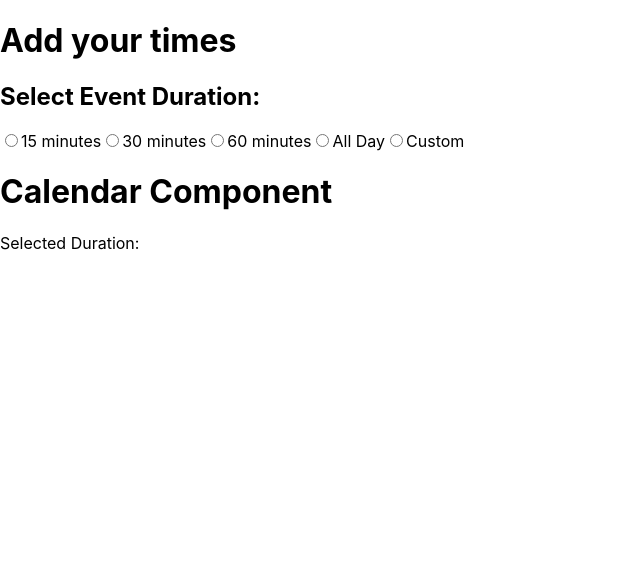
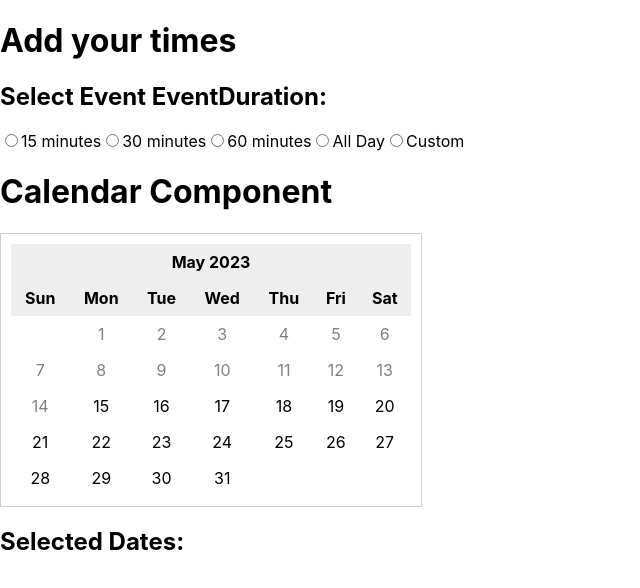
Before and after one commit to AYanchev01/Vote-for-meeting, a React (Create React App) app in the folder client/: page / in a window 1280 px wide. Shown: the top 588 px of the page, without its empty margins (0-640 px from the left). Built offline with nearby package versions, Linux system fonts and the light colour scheme.

Commit message:
add calendar

```diff
--- /dev/null
+++ b/client/src/components/Calendar.css
@@ -0,0 +1,37 @@
+.calendar {
+  width: 100%;
+  max-width: 400px;
+  margin-top: 20px;
+  padding: 10px;
+  border: 1px solid #ccc;
+}
+
+.calendar table {
+  width: 100%;
+  border-collapse: collapse;
+}
+
+.calendar th {
+  background-color: #eee;
+  text-align: center;
+  padding: 8px;
+}
+
+.calendar td {
+  text-align: center;
+  padding: 8px;
+  cursor: pointer;
+}
+
+/* .calendar td.selectable:hover {
+  background-color: #f5f5f5;
+} */
+
+.calendar td.selected {
+  background-color: blue;
+  color: white;
+}
+
+.before-current-date {
+  color: gray;
+}
--- a/client/src/components/Calendar.tsx
+++ b/client/src/components/Calendar.tsx
@@ -1,4 +1,6 @@
-import React from 'react';
+import React, { useState } from 'react';
+import './Calendar.css';
+
 
 interface CalendarProps {
   selectedDuration: number | 'all-day' | 'custom' | null;
@@ -7,12 +9,107 @@ interface CalendarProps {
 
 const Calendar: React.FC<CalendarProps> = ({ selectedDuration, customDuration }) => {
   const displayDuration = selectedDuration === 'custom' ? `${customDuration} minutes` : selectedDuration;
+  const [selectedDates, setSelectedDates] = useState<Date[]>([]);
+  const currentDate = new Date();
+  const currentMonth = currentDate.getMonth();
+  const currentYear = currentDate.getFullYear();
+
+const handleDateClick = (date: Date) => {
+  const isDateSelected = selectedDates.some((selectedDate) => selectedDate.toDateString() === date.toDateString());
+
+  if (isDateSelected) {
+    setSelectedDates(selectedDates.filter((selectedDate) => selectedDate.toDateString() !== date.toDateString()));
+  } else {
+    setSelectedDates([...selectedDates, date]);
+  }
+};
+
+
+const renderCalendar = () => {
+  const monthNames = [
+    'January', 'February', 'March', 'April', 'May', 'June',
+    'July', 'August', 'September', 'October', 'November', 'December'
+  ];
+  const daysOfWeek = ['Sunday', 'Monday', 'Tuesday', 'Wednesday', 'Thursday', 'Friday', 'Saturday'];
+
+  const firstDayOfMonth = new Date(currentYear, currentMonth, 1);
+  const startingDay = firstDayOfMonth.getDay();
+  const daysInMonth = new Date(currentYear, currentMonth + 1, 0).getDate();
+
+  const calendarRows: JSX.Element[] = [];
+  let calendarDays: JSX.Element[] = [];
+
+  // add empty cells for days before the first day of the month
+  for (let i = 0; i < startingDay; i++) {
+    calendarDays.push(<td key={`empty-${i}`}></td>);
+  }
+
+  // generate cells for each day in the month
+  for (let day = 1; day <= daysInMonth; day++) {
+    const date = new Date(currentYear, currentMonth, day);
+    const isSelectable = date >= currentDate; // only allow selecting dates after today
+    const isSelected = selectedDates.some((selectedDate) => selectedDate.toDateString() === date.toDateString());
+    const isBeforeCurrentDate = date < currentDate;
+
+    const classNames = `calendar-day ${isSelectable ? 'selectable' : ''} ${isSelected ? 'selected' : ''} ${isBeforeCurrentDate ? 'before-current-date' : ''}`;
+
+    calendarDays.push(
+      <td
+        key={day}
+        className={classNames}
+        onClick={() => isSelectable && handleDateClick(date)}
+      >
+        {day}
+      </td>
+    );
+
+    // start a new row every 7 days
+    if (calendarDays.length === 7) {
+      calendarRows.push(<tr key={day}>{calendarDays}</tr>);
+      calendarDays = [];
+    }
+  }
+
+  // add remaining empty cells for the last row
+  if (calendarDays.length > 0) {
+    for (let i = calendarDays.length; i < 7; i++) {
+      calendarDays.push(<td key={`empty-${i}`}></td>);
+    }
+    calendarRows.push(<tr key="lastRow">{calendarDays}</tr>);
+  }
+
+  return (
+    <table>
+      <thead>
+        <tr>
+          <th colSpan={7}>{monthNames[currentMonth]} {currentYear}</th>
+        </tr>
+        <tr>
+          {daysOfWeek.map(day => (
+            <th key={day}>{day.slice(0, 3)}</th>
+          ))}
+        </tr>
+      </thead>
+      <tbody>
+        {calendarRows}
+      </tbody>
+    </table>
+  );
+};
+
 
   return (
     <div>
       <h1>Calendar Component</h1>
-      <p>Selected Duration: {displayDuration}</p>
-      {/* Rest of the Calendar component */}
+      <div className="calendar">
+        {renderCalendar()}
+      </div>
+      <h2>Selected Dates:</h2>
+      <ul>
+        {selectedDates.map((date) => (
+          <li key={date.toISOString()}>{date.toDateString()}</li>
+        ))}
+      </ul>
     </div>
   );
 };
--- a/client/src/components/EventDuration.tsx
+++ b/client/src/components/EventDuration.tsx
@@ -6,7 +6,7 @@ interface DurationProps {
   customDuration: number;
 }
 
-const Duration: React.FC<DurationProps> = ({ onSelectDuration, onCustomDurationChange, customDuration }) => {
+const EventDuration: React.FC<DurationProps> = ({ onSelectDuration, onCustomDurationChange, customDuration }) => {
   const [selectedDuration, setSelectedDuration] = useState<number | 'all-day' | 'custom' | null>(null);
 
   const handleDurationSelection = (duration: number | 'all-day' | 'custom') => {
@@ -16,7 +16,7 @@ const Duration: React.FC<DurationProps> = ({ onSelectDuration, onCustomDurationC
 
   return (
     <div>
-      <h2>Select Event Duration:</h2>
+      <h2>Select Event EventDuration:</h2>
       <div>
         <label>
           <input
@@ -84,4 +84,4 @@ const Duration: React.FC<DurationProps> = ({ onSelectDuration, onCustomDurationC
   );
 };
 
-export default Duration;
+export default EventDuration;
```
